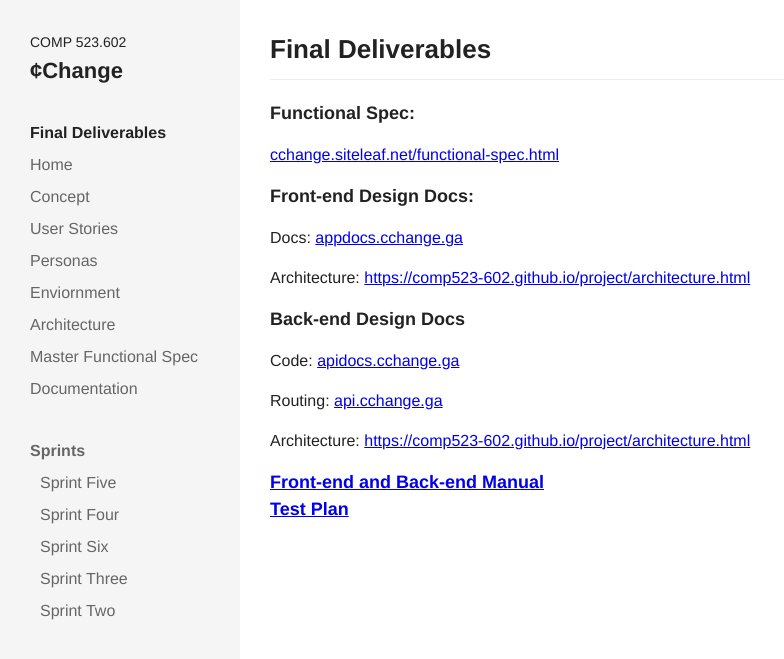
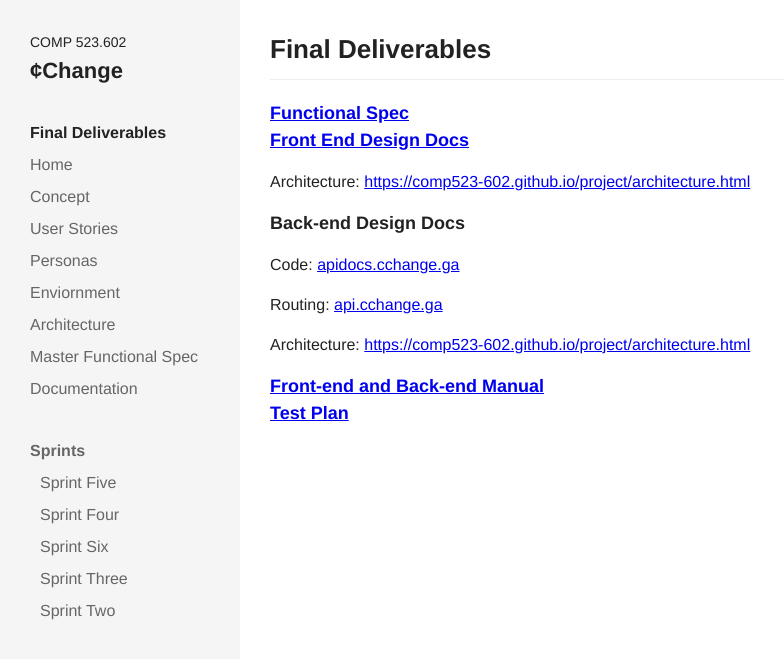
Before and after one commit to comp523-602/cchange-project, a Jekyll site: the page built from final-deliverables.markdown, in a window 1280 px wide. Shown: the top 659 px of the page, without its empty margins (0-784 px from the left). Built offline with Jekyll 4.4.1, drawn with Linux system fonts in a browser that asks for light colours; nearby versions of some CDN libraries; our own code applies the rules of GitHub Pages for plain Markdown files.

Commit message:
Updated Final Deliverables

```diff
--- a/final-deliverables.markdown
+++ b/final-deliverables.markdown
@@ -3,11 +3,9 @@ title: Final Deliverables
 date: 2017-12-13 13:20:00 -05:00
 ---
 
-### Functional Spec:
-[cchange.siteleaf.net/functional-spec.html](cchange.siteleaf.net/functional-spec.html)
+### [Functional Spec](cchange.siteleaf.net/functional-spec.html)
 
-### Front-end Design Docs:
-Docs: [appdocs.cchange.ga](http://appdocs.cchange.ga)
+### [Front End Design Docs](http://appdocs.cchange.ga)
 
 Architecture: [https://comp523-602.github.io/project/architecture.html](https://comp523-602.github.io/project/architecture.html)
 
```
